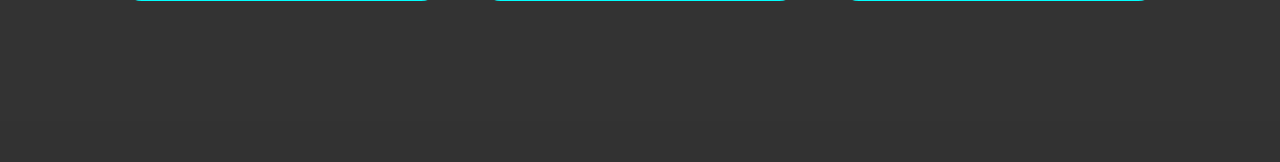
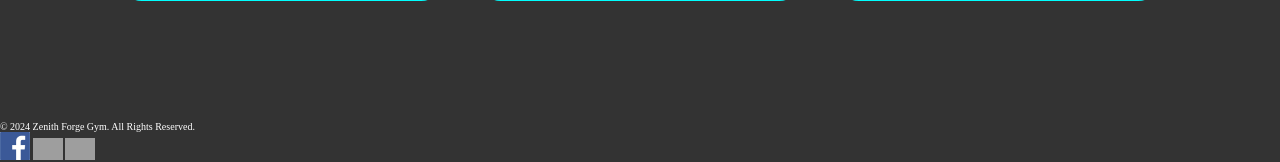
Before and after one commit to VarunGautam27/GYM-WEBSITE, a PHP site: page / in a window 1280 px wide. Shown: the part 4572-4734 px from the top of the page. Before the commit the page ends 4573 px from the top, so only its background shows below. Run offline with PHP 8.4, Linux system fonts and the light colour scheme; grey boxes are pictures that could not be loaded.

Commit message:
logo added

```diff
--- a/index.php
+++ b/index.php
@@ -192,3 +192,18 @@ if ($conn->connect_error) {
     <script src="script.js"></script>
 </body>
 </html>
+ <!-- Footer Section -->
+ <footer>
+        <div class="footer_content">
+            <p>&copy; 2024 Zenith Forge Gym. All Rights Reserved.</p>
+            <div class="social_icons">
+                <a href="#"><img src="facebook.png" alt="Facebook" width="30px"></a>
+                <a href="#"><img src="instagram.png" alt="Instagram" width="30px"></a>
+                <a href="#"><img src="twitter.png" alt="Twitter" width="30px"></a>
+            </div>
+        </div>
+    </footer>
+
+    <script src="script.js"></script>
+</body>
+</html>
```
Also changed, not shown: 2023_Facebook_icon.svg (added), facebook.png (added), insta.jpg (added).
